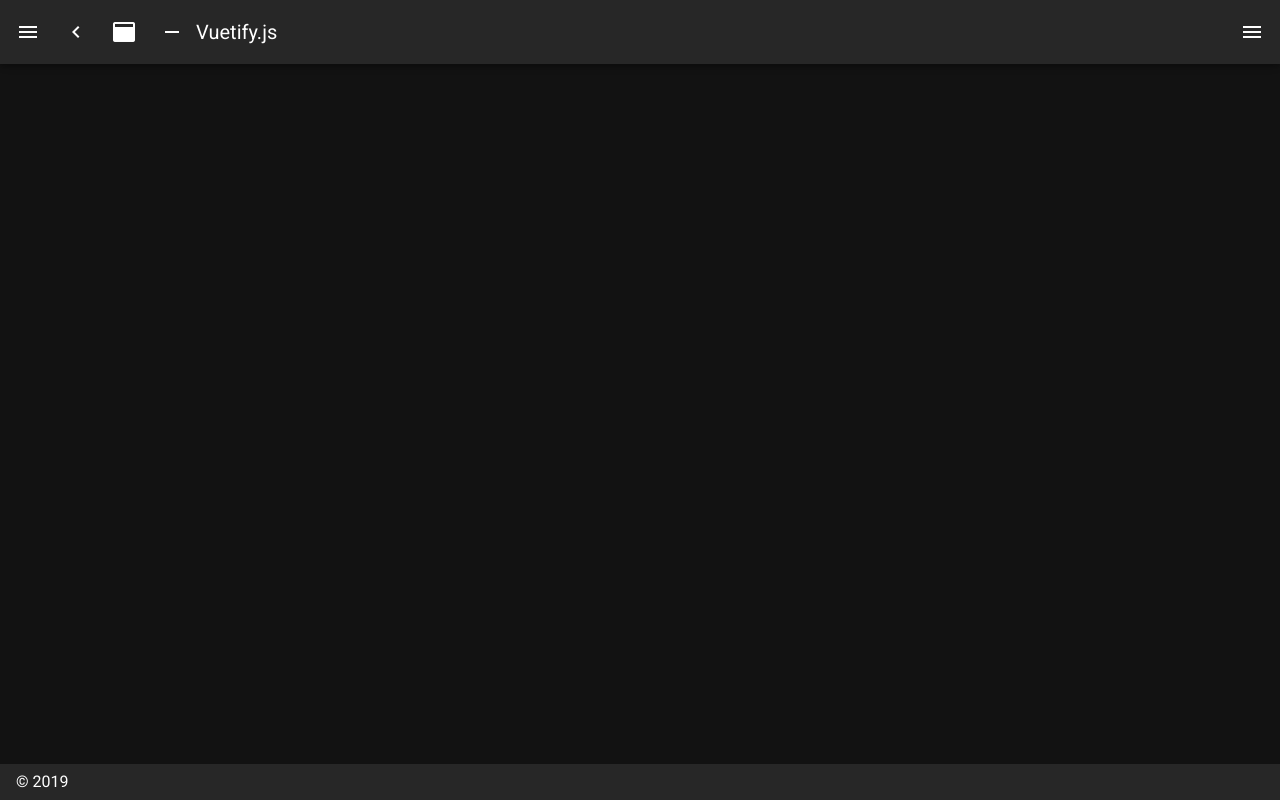
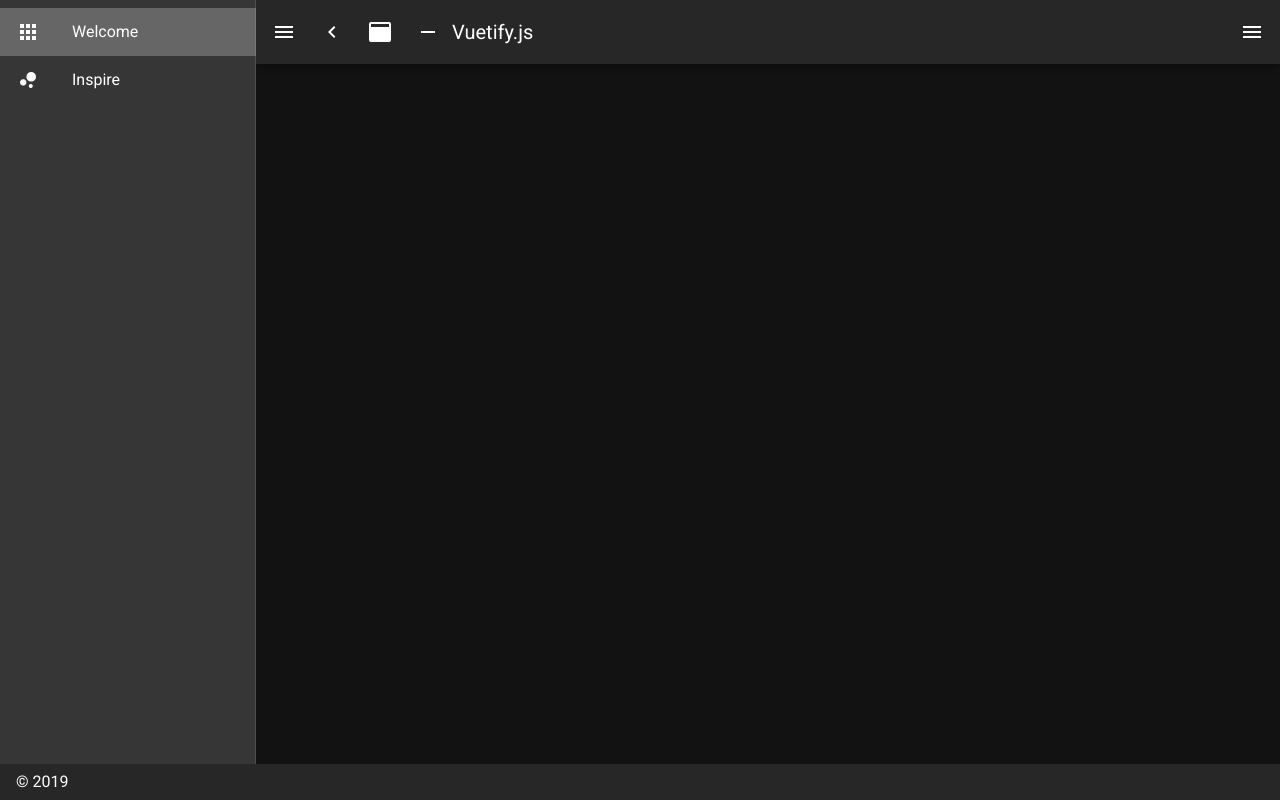
Before and after one commit to Ronypea/ThankYou.To, a Nuxt app: page / in a window 1280 px wide. Before the commit this address had no page. Built offline with nearby package versions, Linux system fonts and the light colour scheme.

Commit message:
Permament sidebar

```diff
--- a/layouts/default.vue
+++ b/layouts/default.vue
@@ -5,6 +5,7 @@
       :mini-variant="miniVariant"
       :clipped="clipped"
       fixed
+      permanent
       app
     >
       <v-list>
```
